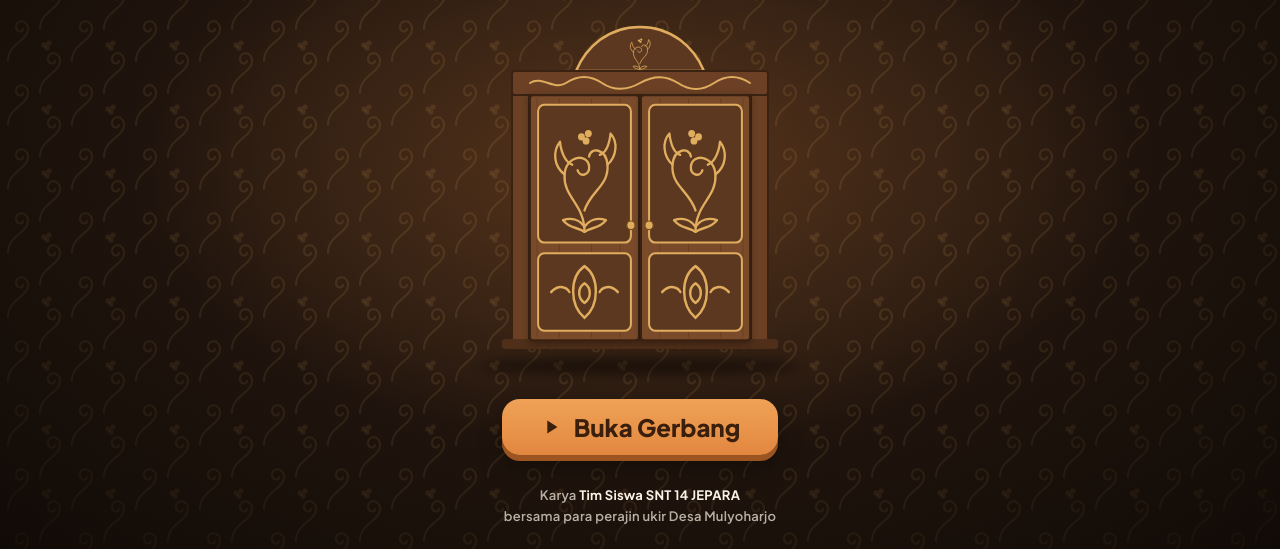
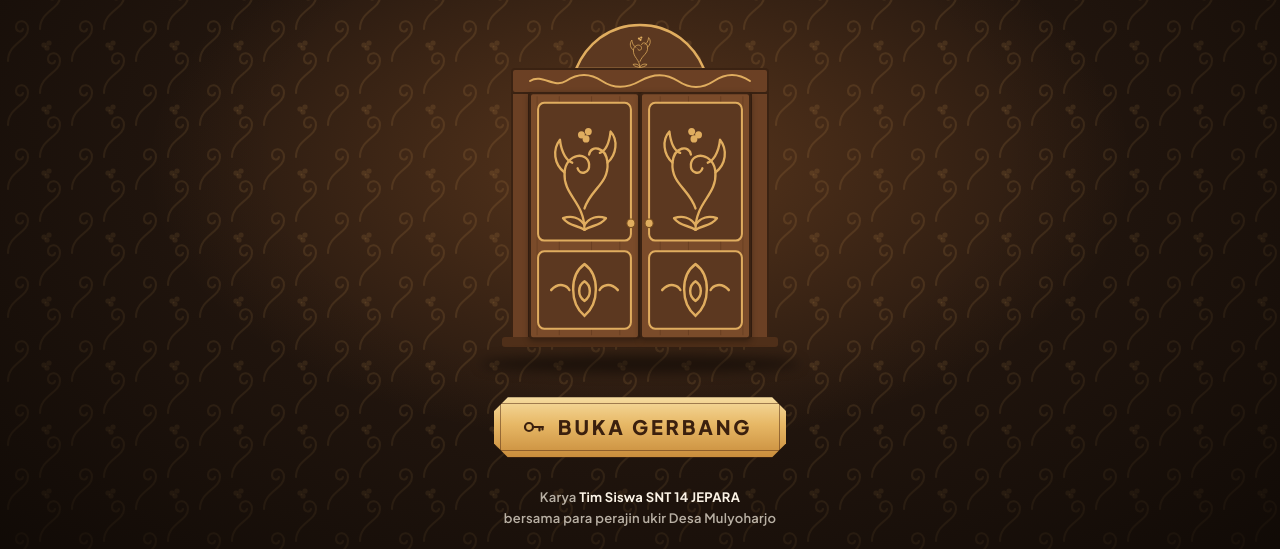
Before and after one commit to hannaruhil/jepara-woodtech, a plain HTML site: page index.html in a window 1280 px wide. Shown: the part 251-800 px from the top of the page. Drawn offline with Linux system fonts and the light colour scheme.

Commit message:
Tombol gerbang: papan kuningan berukir dengan ikon kunci
Bentuk sudut terpotong + garis ukir di dalam, supaya berbeda dari tombol
"Mulai" bulat oranye pada web lain. SW woodtech-v1.6.

Co-Authored-By: Claude Opus 5.5 <noreply@anthropic.com>

```diff
--- a/gaya.css
+++ b/gaya.css
@@ -322,14 +322,22 @@ button.tautan { border: 0; background: none; padding: 0; color: var(--utama); fo
 .g-daun.kanan svg { transform: scaleX(-1); }
 .g-bayang { flex: none; width: min(320px, 76vw); height: 18px; margin-top: -18px; border-radius: 50%; background: rgba(0,0,0,.45); filter: blur(6px); }
 
-.g-tombol { appearance: none; border: 0; cursor: pointer; font: 800 clamp(19px, 3vw, 24px)/1 var(--huruf); color: #3a1f0d;
-  background: linear-gradient(#f0a257, var(--g-jati)); padding: 16px 38px; border-radius: 18px; min-height: 56px;
-  box-shadow: 0 6px 0 #9c5420, 0 12px 22px rgba(0,0,0,.35); display: inline-flex; align-items: center; gap: 12px;
-  transition: transform .12s, box-shadow .12s; }
+/* Tombol = papan kuningan berukir (sudut terpotong seperti bingkai ukir, garis ukir di dalam, ikon kunci) */
+.g-tombol { appearance: none; border: 0; cursor: pointer; position: relative; overflow: hidden;
+  font: 800 clamp(17px, 2.6vw, 20px)/1 var(--huruf); letter-spacing: .14em; text-transform: uppercase; color: #3b200e;
+  background: linear-gradient(180deg, #f6dca0 0%, #e7b866 45%, #c98d3c 100%);
+  padding: 18px 34px 18px 28px; min-height: 58px; display: inline-flex; align-items: center; gap: 12px;
+  clip-path: polygon(14px 0, calc(100% - 14px) 0, 100% 14px, 100% calc(100% - 14px), calc(100% - 14px) 100%, 14px 100%, 0 calc(100% - 14px), 0 14px);
+  outline: 1.5px solid rgba(91,52,22,.55); outline-offset: -7px;
+  filter: drop-shadow(0 4px 0 #7a4a1e) drop-shadow(0 10px 14px rgba(0,0,0,.4));
+  transition: transform .12s, filter .12s; }
+.g-tombol::after { content: ""; position: absolute; top: 0; bottom: 0; left: -60%; width: 40%; pointer-events: none;
+  background: linear-gradient(100deg, transparent, rgba(255,250,235,.55), transparent); transform: skewX(-20deg); }
+.g-tombol:hover::after { left: 120%; transition: left .7s ease; }
 .g-tombol:hover { transform: translateY(-2px); }
-.g-tombol:active { transform: translateY(4px); box-shadow: 0 2px 0 #9c5420, 0 6px 12px rgba(0,0,0,.35); }
-.g-tombol:focus-visible { outline: 3px solid var(--g-krem); outline-offset: 4px; }
-.g-tombol svg { width: 22px; height: 22px; }
+.g-tombol:active { transform: translateY(3px); filter: drop-shadow(0 1px 0 #7a4a1e) drop-shadow(0 4px 8px rgba(0,0,0,.4)); }
+.g-tombol:focus-visible { outline: 3px solid #3b200e; outline-offset: -8px; }
+.g-tombol svg { width: 24px; height: 24px; }
 .g-kaki { margin: 6px 0 0; font-size: 13px; font-weight: 600; line-height: 1.6; color: rgba(251,243,230,.7); letter-spacing: .02em; }
 .g-kaki b { color: var(--g-krem); }
 
--- a/index.html
+++ b/index.html
@@ -88,7 +88,7 @@
   </div>
   <div class="g-bayang" aria-hidden="true"></div>
   <button type="button" class="g-tombol" id="g-buka">
-    <svg viewBox="0 0 24 24" aria-hidden="true"><path fill="currentColor" d="M8 5v14l11-7z"/></svg>Buka Gerbang
+    <svg viewBox="0 0 24 24" aria-hidden="true"><g fill="none" stroke="currentColor" stroke-width="2.2" stroke-linecap="round"><circle cx="7" cy="12" r="4"/><path d="M11 12h10M17.5 12v3.5M20.5 12v2.5"/></g></svg>Buka Gerbang
   </button>
   <p class="g-kaki">Karya <b>Tim Siswa SNT 14 JEPARA</b><br>bersama para perajin ukir Desa Mulyoharjo</p>
 </section>
--- a/sw.js
+++ b/sw.js
@@ -13,7 +13,7 @@
    Data & foto TIDAK perlu naik versi — cukup jalankan build.py / terbitkan.py. */
 // Di dalam service worker, "self" adalah penjaga itu sendiri (bukan jendela halaman).
 const sw = self;
-const VERSI = 'woodtech-v1.5';
+const VERSI = 'woodtech-v1.6';
 const LEMARI_DATA = 'woodtech-data'; // data + foto (tidak dihapus saat versi naik)
 const BERKAS = ['./', './index.html', './app.js', './gaya.css', './manifest.webmanifest',
     './ikon-192.png', './ikon-512.png', './logo-snt.png', './huruf/plus-jakarta-sans.woff2'];
```
